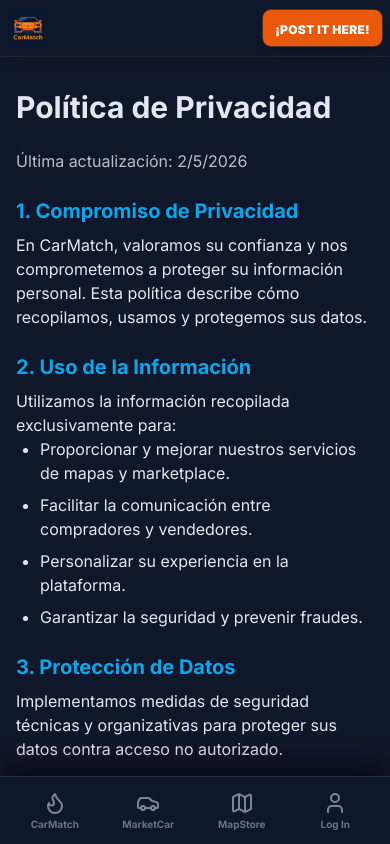
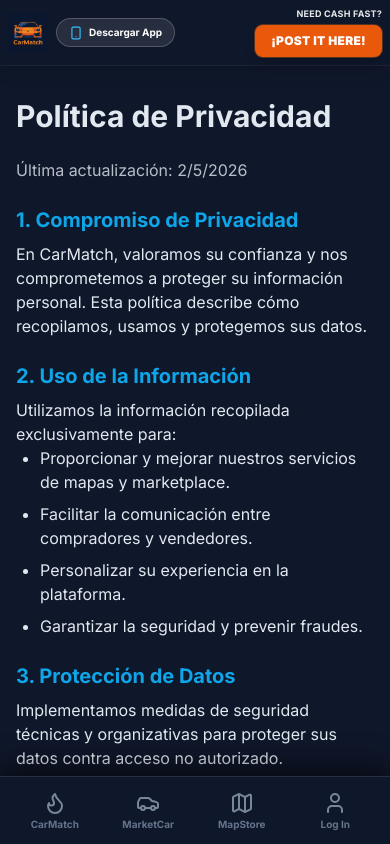
Before and after one commit to carmatchoficial001-stack/car-match, a Next.js app: page /privacy in a window 390 px wide. Built offline with nearby package versions, Linux system fonts and the light colour scheme; no server answers.

Commit message:
Optimize mobile header: visible download button, restore hook text

```diff
--- a/src/components/Header.tsx
+++ b/src/components/Header.tsx
@@ -256,10 +256,12 @@
 
                         {/* Download Buttons - Now next to Logo */}
                         {!isStandalone && (
-                            <div className="hidden md:flex items-center gap-1.5">
+                            <div className="flex items-center gap-1.5 animate-in fade-in duration-700">
+                                {/* Desktop/Tablet Buttons (Explicit iOS/Android) */}
+                                <div className="hidden lg:flex items-center gap-1.5">
                                     <button
                                         onClick={handleIOSClick}
-                                    className="hidden lg:flex items-center gap-1 px-2 py-1 bg-black/40 border border-white/10 text-white rounded-lg text-[10px] font-bold hover:bg-gray-800 transition active:scale-95"
+                                        className="flex items-center gap-1 px-2 py-1 bg-black/40 border border-white/10 text-white rounded-lg text-[10px] font-bold hover:bg-gray-800 transition active:scale-95"
                                         title="Instalar en iOS"
                                     >
                                         <svg className="w-3.5 h-3.5" viewBox="0 0 24 24" fill="currentColor">
@@ -276,6 +278,16 @@
                                             <path d="M3,20.5V3.5C3,2.91 3.34,2.39 3.84,2.15L13.69,12L3.84,21.85C3.34,21.6 3,21.09 3,20.5M16.81,15.12L6.05,21.34L14.54,12.85L16.81,15.12M20.16,10.81C20.5,11.08 20.75,11.5 20.75,12C20.75,12.5 20.53,12.9 20.18,13.18L17.89,14.5L15.39,12L17.89,9.5L20.16,10.81M6.05,2.66L16.81,8.88L14.54,11.15L6.05,2.66Z" />
                                         </svg>
                                         <span>{t('common.android')}</span>
+                                    </button>
+                                </div>
+
+                                {/* Mobile Button (Generic "Descargar App") */}
+                                <button
+                                    onClick={handleAndroidClick}
+                                    className="lg:hidden flex items-center gap-1.5 px-3 py-1.5 bg-white/10 border border-white/20 text-white rounded-full text-[10px] font-bold backdrop-blur-sm active:bg-white/20 transition-all shine-effect"
+                                >
+                                    <Smartphone className="w-3.5 h-3.5 text-primary-400" />
+                                    <span>Descargar App</span>
                                 </button>
                             </div>
                         )}
@@ -354,7 +366,7 @@
                                             initial={{ opacity: 0, x: -5 }}
                                             animate={{ opacity: 1, x: 0 }}
                                             exit={{ opacity: 0, x: 5 }}
-                                            className="hidden xl:block text-white/70 font-bold text-[10px] uppercase tracking-wide leading-tight text-right max-w-[120px]"
+                                            className="block text-white/90 font-bold text-[9px] md:text-[10px] uppercase tracking-wide leading-tight text-right max-w-[120px] md:max-w-none mb-0.5"
                                         >
                                             {(ctas[ctaIndex] || "").split(' | ')[0]}
                                         </motion.div>
@@ -369,14 +381,14 @@
                                     }}
                                     className="relative group shrink-0 flex items-center cursor-pointer"
                                 >
-                                    <div className="px-3 py-1.5 lg:px-4 lg:py-2 bg-accent-600 rounded-lg shadow-lg group-hover:bg-accent-500 transition-all active:scale-95 ring-1 ring-accent-500/30">
+                                    <div className="px-4 py-2 lg:px-6 lg:py-2.5 bg-accent-600 rounded-lg shadow-lg group-hover:bg-accent-500 transition-all active:scale-95 ring-1 ring-accent-500/30 flex items-center gap-2">
                                         <AnimatePresence mode="wait">
                                             <motion.span
                                                 key={`action-guest-${ctaIndex}`}
                                                 initial={{ opacity: 0, scale: 0.95 }}
                                                 animate={{ opacity: 1, scale: 1 }}
                                                 exit={{ opacity: 0, scale: 0.95 }}
-                                                className="text-white font-black text-xs lg:text-sm whitespace-nowrap uppercase tracking-wide"
+                                                className="text-white font-black text-xs sm:text-sm lg:text-base whitespace-nowrap uppercase tracking-wide truncate max-w-[160px] sm:max-w-none"
                                             >
                                                 {(ctas[ctaIndex] || t('common.login_vehicle')).split(' | ')[1] || t('common.login_vehicle')}
                                             </motion.span>
```
Lines whose indentation alone changed are shown as unchanged.
